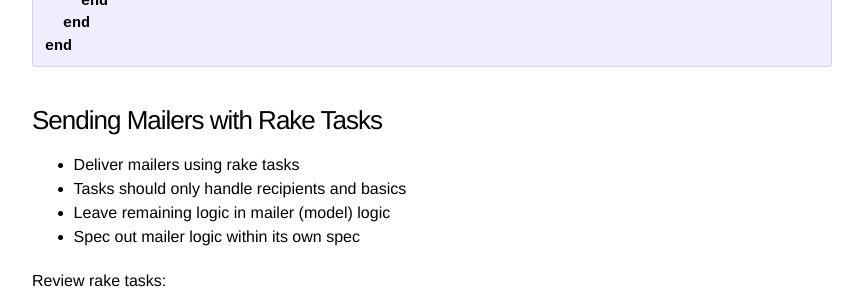
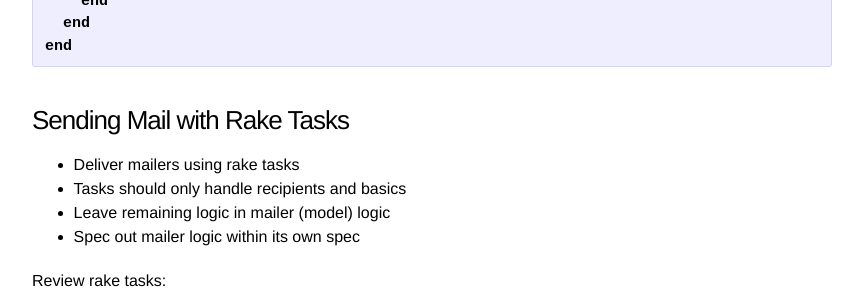
Before and after one commit to stormsavvy/stormsavvy.github.io, a Jekyll site: the page built from _posts/2014-11-20-east-bay-rails-meetup.markdown, in a window 1280 px wide and 900 px high, scrolled down 10420 px. Shown: the part 155-455 px from the top of the window, without its empty margins (208-1071 px from the left). Built offline with Jekyll 4.4.1, drawn with Linux system fonts in a browser that asks for light colours.

Commit message:
76663852 edit first draft

```diff
--- a/_posts/2014-11-20-east-bay-rails-meetup.markdown
+++ b/_posts/2014-11-20-east-bay-rails-meetup.markdown
@@ -483,7 +483,7 @@ describe "daily_mailer" do
 end
 {% endhighlight %}
 
-### Sending Mailers with Rake Tasks
+### Sending Mail with Rake Tasks
 
 * Deliver mailers using rake tasks
 * Tasks should only handle recipients and basics
```
